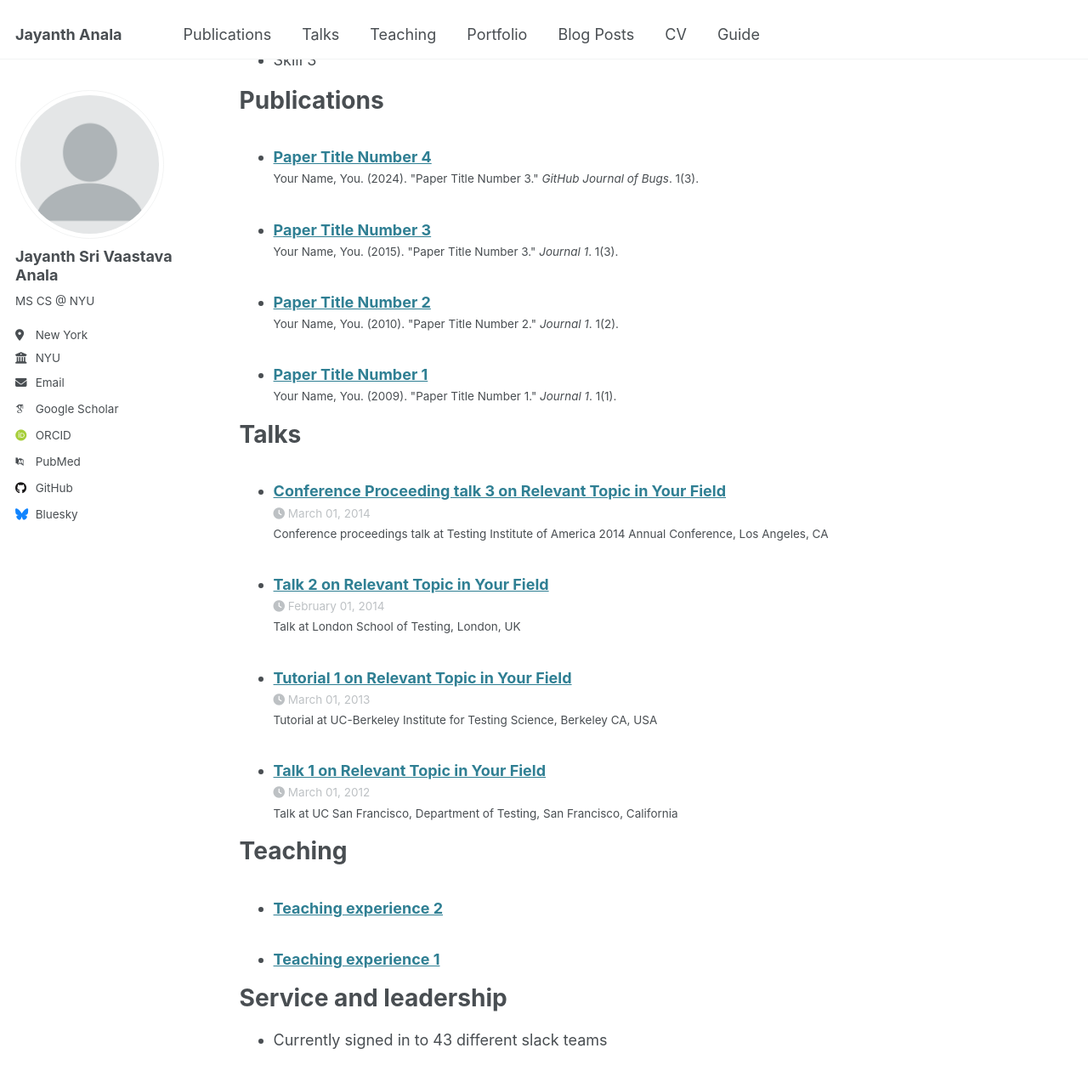
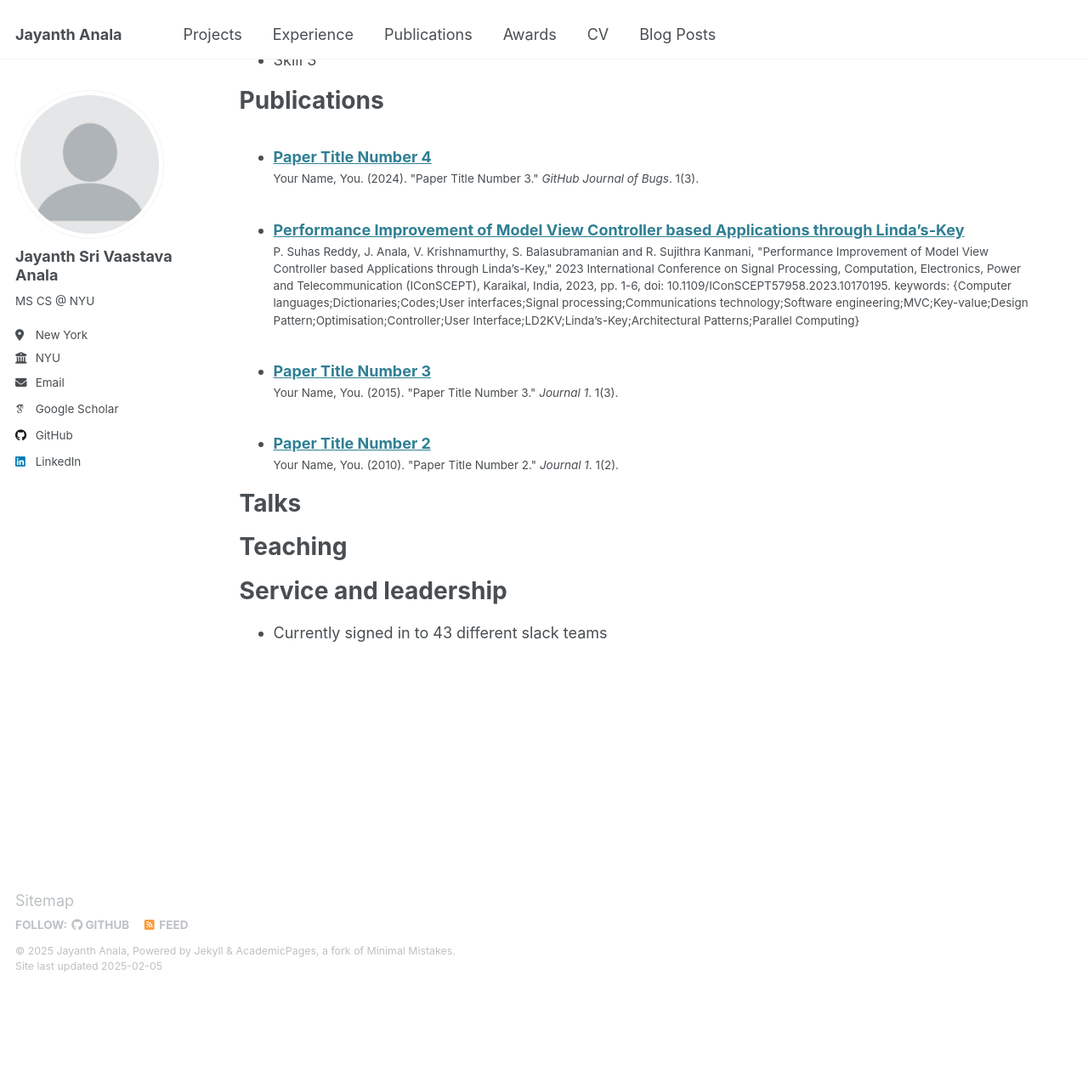
Before and after one commit to jayanthanala/jayanthanala.github.io, a Jekyll site: the page built from _pages/cv.md, in a window 1280 px wide and 1400 px high, scrolled down 985 px. Shown: the top 1273 px of the window at 85% size. Built offline with Jekyll 4.4.1, drawn with Linux system fonts in a browser that asks for light colours; some web fonts are replaced; after the commit the page ends 2150 px from its top, so only the background shows below that.

Commit message:
Add: pubs-1

```diff
--- a/_config.yml
+++ b/_config.yml
@@ -33,11 +33,11 @@ author:
 
   # Academic websites
   arxiv            : # URL - Update with the correct link to your profile
-  googlescholar    : "https://scholar.google.com/citations?user=PS_CX0AAAAAJ"
+  googlescholar    : "https://scholar.google.com/citations?user=7tgDQAIAAAAJ&hl=en"
   impactstory      : # URL
-  orcid            : "http://orcid.org/yourorcidurl"
+  orcid            : # URL
   semantic         : # URL
-  pubmed           : "https://www.ncbi.nlm.nih.gov/pubmed/?term=john+snow"
+  pubmed           : # URL
   researchgate     : # URL
   scopus           : # URL
 
@@ -45,12 +45,12 @@ author:
   bitbucket        : # Username - Update with your username on the site
   codepen          : # Username
   dribbble         : # Username
-  github           : "academicpages"
+  github           : "jayanth.anala"
   kaggle           : # Username
   stackoverflow    : # User number or user number and name (i.e., use "1" or "1/jeff-atwood")
 
   # Social media
-  bluesky          : "bsky.app" # Replace this with you Bluesky username
+  bluesky          : # Username
   facebook         : # Username
   flickr           : # Username
   foursquare       : # Username
@@ -59,7 +59,7 @@ author:
   keybase          : # Username
   instagram        : # Username
   lastfm           : # Username
-  linkedin         : # Username
+  linkedin         : "/jayanthanala/"
   mastodon         : # URL
   medium           : # URL
   pinterest        : # Username
--- a/_data/navigation.yml
+++ b/_data/navigation.yml
@@ -5,23 +5,21 @@
 # prevent it from being included in the site.
 
 main:
+
+  - title: "Projects"
+    url: /projects/
+
+  - title: "Experience"
+    url: /experience/
+
   - title: "Publications"
     url: /publications/
 
-  - title: "Talks"
-    url: /talks/
+  - title: "Awards"
+    url: /awards/
 
-  - title: "Teaching"
-    url: /teaching/
-
-  - title: "Portfolio"
-    url: /portfolio/
+  - title: "CV"
+    url: /files/jayanth-anala-25.pdf
 
   - title: "Blog Posts"
-    url: /year-archive/
-
-  - title: "CV"
-    url: /cv/
-
-  - title: "Guide"
-    url: /markdown/
+    url: /posts/
--- a/_publications/2009-10-01-paper-title-number-1.md
+++ b/_publications/2009-10-01-paper-title-number-1.md
@@ -1,14 +1,14 @@
 ---
-title: "Paper Title Number 1"
+title: "Performance Improvement of Model View Controller based Applications through Linda’s-Key"
 collection: publications
 category: manuscripts
 permalink: /publication/2009-10-01-paper-title-number-1
 excerpt: 'This paper is about the number 1. The number 2 is left for future work.'
-date: 2009-10-01
+date: 2023-5-25
 venue: 'Journal 1'
 slidesurl: 'http://academicpages.github.io/files/slides1.pdf'
-paperurl: 'http://academicpages.github.io/files/paper1.pdf'
-citation: 'Your Name, You. (2009). &quot;Paper Title Number 1.&quot; <i>Journal 1</i>. 1(1).'
+paperurl: 'https://ieeexplore.ieee.org/abstract/document/10170195'
+citation: 'P. Suhas Reddy, J. Anala, V. Krishnamurthy, S. Balasubramanian and R. Sujithra Kanmani, "Performance Improvement of Model View Controller based Applications through Linda’s-Key," 2023 International Conference on Signal Processing, Computation, Electronics, Power and Telecommunication (IConSCEPT), Karaikal, India, 2023, pp. 1-6, doi: 10.1109/IConSCEPT57958.2023.10170195. keywords: {Computer languages;Dictionaries;Codes;User interfaces;Signal processing;Communications technology;Software engineering;MVC;Key-value;Design Pattern;Optimisation;Controller;User Interface;LD2KV;Linda’s-Key;Architectural Patterns;Parallel Computing}'
 ---
 
 The contents above will be part of a list of publications, if the user clicks the link for the publication than the contents of section will be rendered as a full page, allowing you to provide more information about the paper for the reader. When publications are displayed as a single page, the contents of the above "citation" field will automatically be included below this section in a smaller font.
--- a/_talks/2012-03-01-talk-1.md
+++ /dev/null
@@ -1,11 +0,0 @@
----
-title: "Talk 1 on Relevant Topic in Your Field"
-collection: talks
-type: "Talk"
-permalink: /talks/2012-03-01-talk-1
-venue: "UC San Francisco, Department of Testing"
-date: 2012-03-01
-location: "San Francisco, California"
----
-
-This is a description of your talk, which is a markdown file that can be all markdown-ified like any other post. Yay markdown!
--- a/_talks/2013-03-01-tutorial-1.md
+++ /dev/null
@@ -1,13 +0,0 @@
----
-title: "Tutorial 1 on Relevant Topic in Your Field"
-collection: talks
-type: "Tutorial"
-permalink: /talks/2013-03-01-tutorial-1
-venue: "UC-Berkeley Institute for Testing Science"
-date: 2013-03-01
-location: "Berkeley CA, USA"
----
-
-[More information here](http://exampleurl.com)
-
-This is a description of your tutorial, note the different field in type. This is a markdown files that can be all markdown-ified like any other post. Yay markdown!
--- a/_talks/2014-02-01-talk-2.md
+++ /dev/null
@@ -1,13 +0,0 @@
----
-title: "Talk 2 on Relevant Topic in Your Field"
-collection: talks
-type: "Talk"
-permalink: /talks/2014-02-01-talk-2
-venue: "London School of Testing"
-date: 2014-02-01
-location: "London, UK"
----
-
-[More information here](http://example2.com)
-
-This is a description of your talk, which is a markdown files that can be all markdown-ified like any other post. Yay markdown!
--- a/_talks/2014-03-01-talk-3.md
+++ /dev/null
@@ -1,11 +0,0 @@
----
-title: "Conference Proceeding talk 3 on Relevant Topic in Your Field"
-collection: talks
-type: "Conference proceedings talk"
-permalink: /talks/2014-03-01-talk-3
-venue: "Testing Institute of America 2014 Annual Conference"
-date: 2014-03-01
-location: "Los Angeles, CA"
----
-
-This is a description of your conference proceedings talk, note the different field in type. You can put anything in this field.
--- a/_teaching/2014-spring-teaching-1.md
+++ /dev/null
@@ -1,20 +0,0 @@
----
-title: "Teaching experience 1"
-collection: teaching
-type: "Undergraduate course"
-permalink: /teaching/2014-spring-teaching-1
-venue: "University 1, Department"
-date: 2014-01-01
-location: "City, Country"
----
-
-This is a description of a teaching experience. You can use markdown like any other post.
-
-Heading 1
-======
-
-Heading 2
-======
-
-Heading 3
-======
--- a/_teaching/2015-spring-teaching-2.md
+++ /dev/null
@@ -1,20 +0,0 @@
----
-title: "Teaching experience 2"
-collection: teaching
-type: "Workshop"
-permalink: /teaching/2015-spring-teaching-1
-venue: "University 1, Department"
-date: 2015-01-01
-location: "City, Country"
----
-
-This is a description of a teaching experience. You can use markdown like any other post.
-
-Heading 1
-======
-
-Heading 2
-======
-
-Heading 3
-======
```
